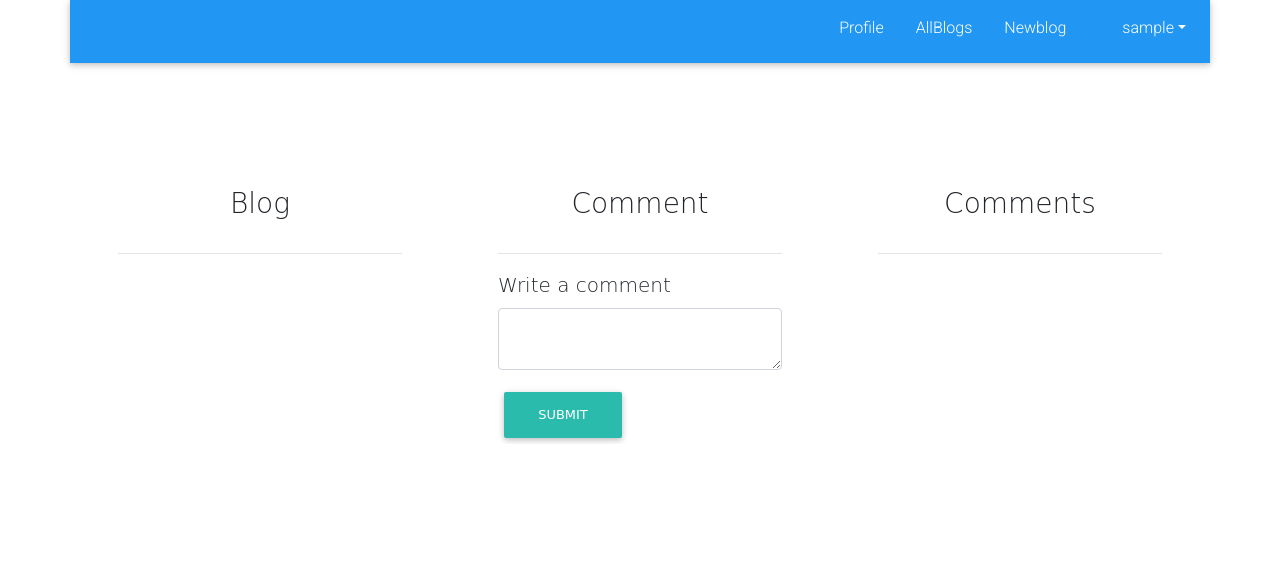
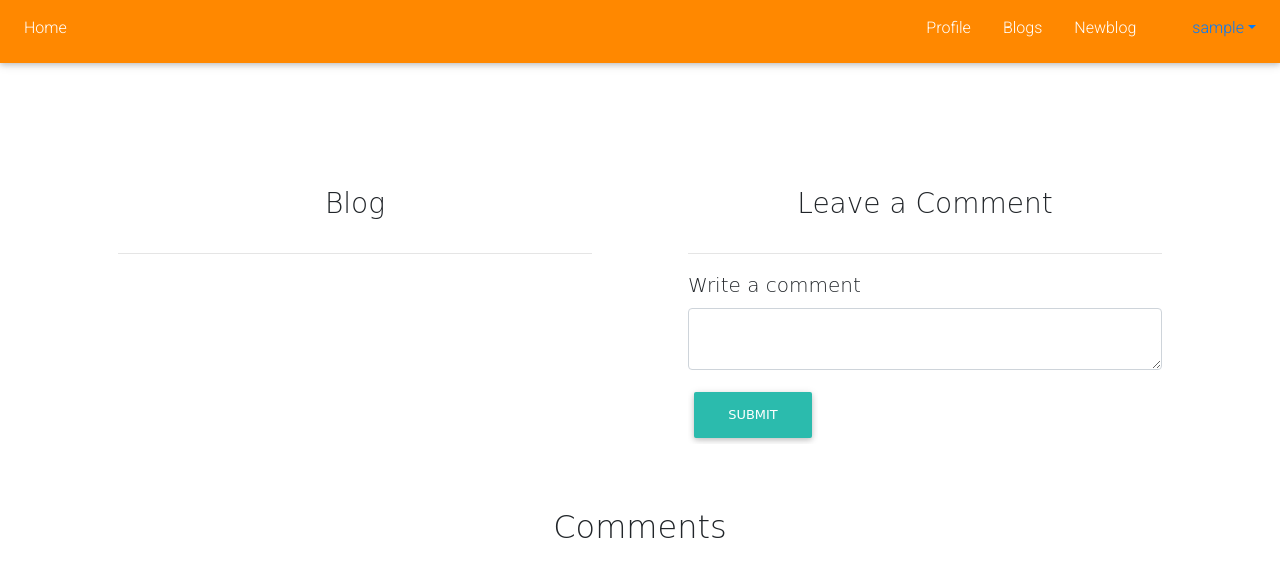
Before and after one commit to RonaldKiprotich/My-Blog, a Flask app: page /comment/new/1 in a window 1280 px wide. Shown: the top 577 px of the page. Run offline with Flask 2, Linux system fonts and the light colour scheme; the visitor is signed in with stand-in values (Sample User, id 1); data comes from the database, SQL or seed files in the repository; data that the repository does not hold is empty; some libraries are stand-ins or nearby versions.

Commit message:
page styling

```diff
--- a/app/templates/navbar.html
+++ b/app/templates/navbar.html
@@ -1,6 +1,10 @@
 
 <!--Navbar -->
-<nav class=" container mb-1 navbar navbar-expand-lg navbar-dark blue">
+<nav class=" mb-1 navbar navbar-expand-lg  #c62828 warning-color-dark
+#FF8800">
+  <ul class="nav navbar-nav text-white" >
+    <li><a class="nav-link text-white" href="/">Home</a></li>
+  </ul>
     <ul class="navbar-nav ml-auto">
 
       <li>
@@ -8,7 +12,7 @@
       </li>
 
       <li>
-        <a class="nav-link text-white pr-4" aria-haspopup="true" aria-expanded="false" href = "{{url_for('main.allBlogs')}}">AllBlogs</a>
+        <a class="nav-link text-white pr-4" aria-haspopup="true" aria-expanded="false" href = "{{url_for('main.allBlogs')}}">Blogs</a>
       </li>
       <li>
         <a class="nav-link text-white pr-5" aria-haspopup="true" aria-expanded="false" href = "{{url_for('main.newBlog')}}">Newblog</a>
@@ -18,7 +22,7 @@
 
         <li class="nav-item dropdown">
 
-          <a class="nav-link dropdown-toggle" id="navbarDropdownMenuLink" data-toggle="dropdown"
+          <a class="nav-link dropdown-toggle text-beige" id="navbarDropdownMenuLink" data-toggle="dropdown"
             aria-haspopup="true" aria-expanded="false" href = "/">{{current_user.username}}</a>
           <div class="dropdown-menu dropdown-primary" aria-labelledby="navbarDropdownMenuLink">
             <a class="dropdown-item" href="{{url_for('auth.logout')}}">Logout</a>
--- a/app/templates/newComment.html
+++ b/app/templates/newComment.html
@@ -4,7 +4,7 @@
 {% block content %}
 <div class="container" style="font-size: 20px; font-family: 'Merienda', cursive;  padding-top: 40px;">
 <div class="row">
-<div class="col-md-4 mt-3 p-5">
+<div class="col-md-6 mt-3 p-5">
     <h3 class="mt-3 pb-3 text-center">Blog</h3>
     <hr>
     {%for blog in blog%}
@@ -13,22 +13,27 @@
     <p class="text-danger">By: {{blog.user.username}}</p>
     {%endfor%}
 </div>
-<div class="col-md-4 mt-3 p-5">
-    <h3 class="mt-3 pb-3 text-center">Comment</h3>
+<div class="col-md-6 mt-3 p-5">
+    <h3 class="mt-3 pb-3 text-center">Leave a Comment</h3>
     <hr>
 {{wtf.quick_form(comment_form)}}
 
 </div>
-<div class="col-md-4 mt-3 p-5">
-    <h3 class="mt-3 pb-3 text-center">Comments</h3>
-    <hr>
-    {%for comment in blog_comments%}
-    <p>{{comment.comment}}</p>
-    <p>{{comment.posted.strftime("%Y-%m-%d")}}</p>
-    <p> By: {{comment.user.username}}</p>
-    <a ><i class="fas fa-trash text-danger"></i></a>
-    <hr>
-    {%endfor%}
+</div>
+
+
+<h2 class="mt-3 pb-3 text-center">Comments</h2>
+<div class="row">
+<div class="col-xs-12 col-sm-4 col-md-4 col-lg-4 review-card">
+    <div class="well well-lg">
+        {%for comment in blog_comments%}
+        <h4>{{comment.user.username}}</h4>
+            <p>{{comment.comment}}</p>
+            <p>{{comment.posted.strftime("%Y-%m-%d")}}</p>
+            <a ><i class="fas fa-trash text-danger"></i></a>
+            {%endfor%}
+    </div>
+
 </div>
 </div>
 </div>
```
Also changed, not shown: app/templates/index.html (+19 -68 lines).
